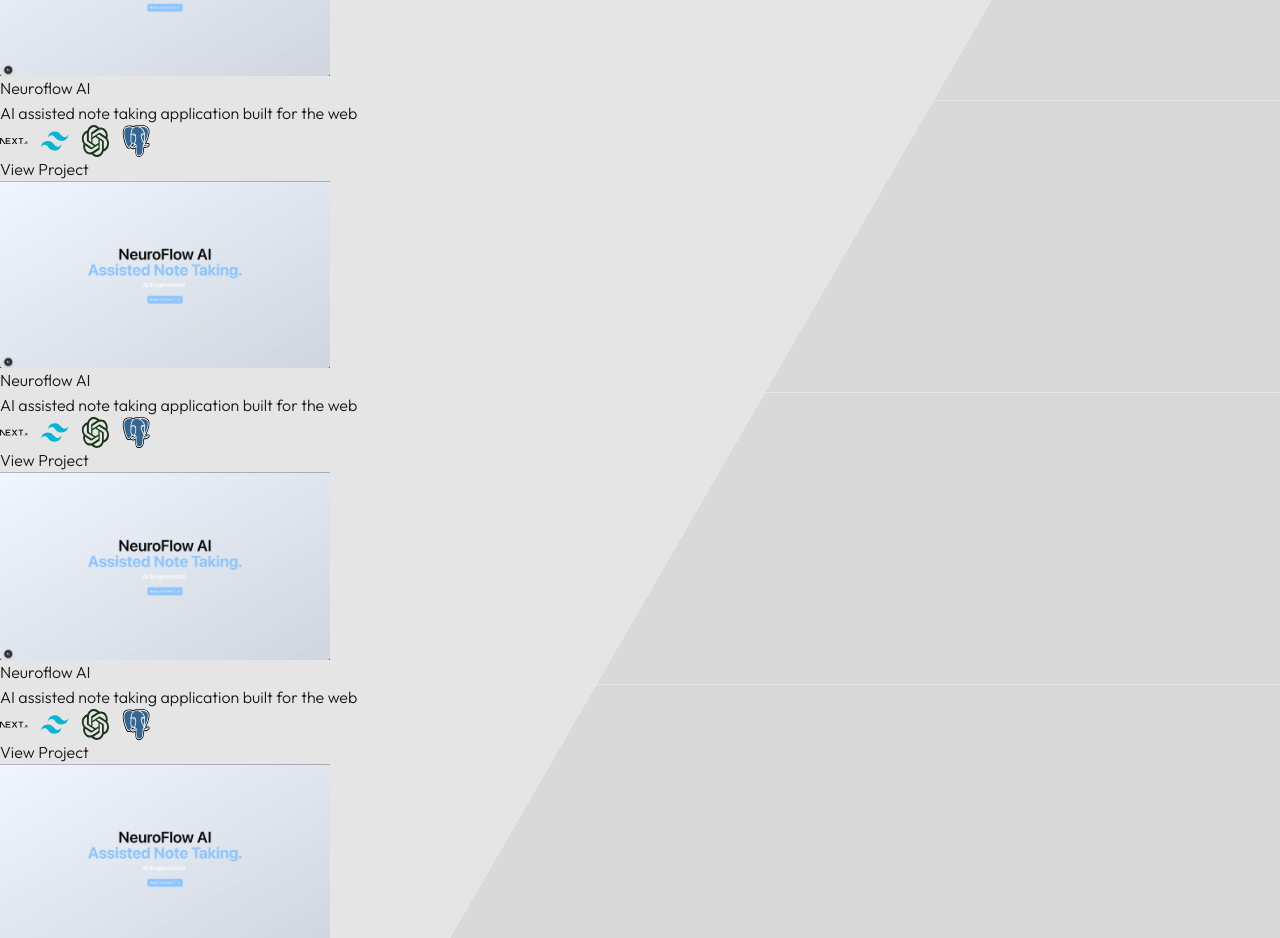
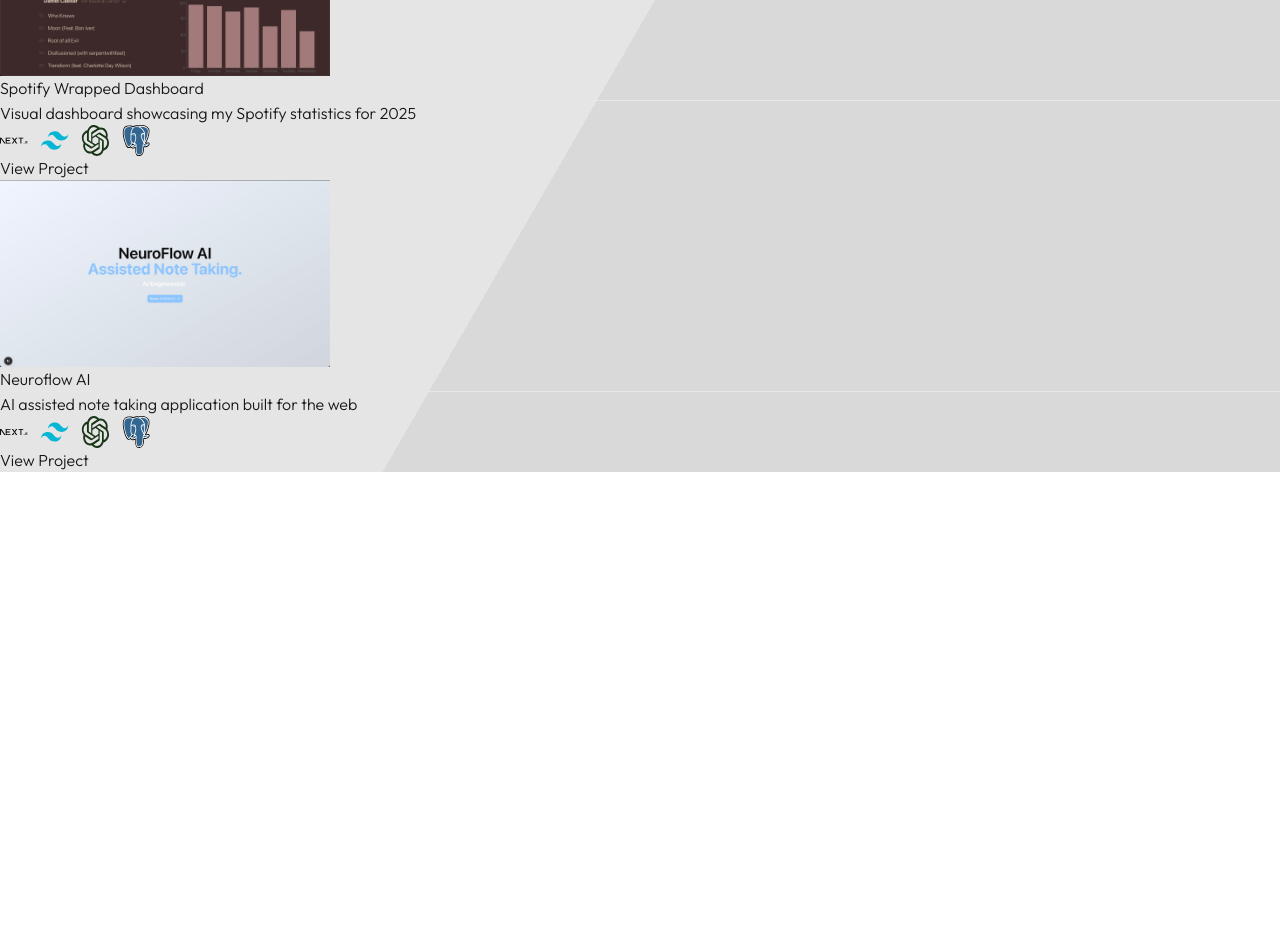
Before and after one commit to JaredSkates/Personal-Portfolio, a Next.js app: page /work in a window 1280 px wide. Shown: the part 420-1358 px from the top of the page. After the commit the page ends 892 px from the top, so only its background shows below. Built offline with nearby package versions, Linux system fonts and the light colour scheme.

Commit message:
Refactored Work Section

```diff
--- a/src/app/page.tsx
+++ b/src/app/page.tsx
@@ -1,6 +1,5 @@
 import Navbar from "@/components/navbar";
 import Hero from "@/components/Hero";
-import Experience from "@/components/Experience";
 
 export default function Home() {
   return (
@@ -9,8 +8,6 @@ export default function Home() {
       <Navbar /> {/* Imported Navbar component  */}
       {/* Hero */}
       <Hero /> {/* Imported Hero component  */}
-      {/* Experience */}
-      <Experience /> {/* Imported Experience component  */}
     </div>
   );
 }
--- a/src/components/ui/SubmitButton.tsx
+++ b/src/components/ui/SubmitButton.tsx
@@ -1,7 +1,5 @@
 "use client";
-
 import { useFormStatus } from "react-dom";
-
 
 export function SubmitButton() {
     const { pending } = useFormStatus()
--- a/src/components/work_cards/WorkCard1.tsx
+++ b/src/components/work_cards/WorkCard1.tsx
@@ -1,33 +1,23 @@
 "use client";
 import React from "react";
 import WorkCard from "../WorkCard";
+import {experiences} from '@/constants/index.js'
 
 export default function WorkCard1() {
   return (
     <div className="flex flex-col p-7 gap-20">
-      <WorkCard
-        title="Neuroflow AI"
-        imageSrc="/work1.png"
-        description="AI assisted note taking application built for the web"
-        techStackImg="/TechStack1.svg"
-        projectLink="https://github.com/JaredSkates/NeuroFlow-AI"
-      />
-
-      <WorkCard
-        title="Hoppscotch"
-        imageSrc="/work1.png"
-        description="AI assisted note taking application built for the web"
-        techStackImg="/TechStack1.svg"
-        projectLink="https://github.com/JaredSkates/NeuroFlow-AI"
-      />
-
-      <WorkCard
-        title="Neuroflow AI"
-        imageSrc="/work1.png"
-        description="AI assisted note taking application built for the web"
-        techStackImg="/TechStack1.svg"
-        projectLink="https://github.com/JaredSkates/NeuroFlow-AI"
-      />
+      {experiences.map((experience, idx) => {
+        return (
+        <WorkCard
+        key={idx}
+        title={experience.title}
+        imageSrc={experience.imageSrc}
+        description={experience.description}
+        techStackImg={experience.techStackImg}
+        projectLink={experience.projectLink}
+        />
+        )
+      })}
     </div>
   );
 }
--- a/src/components/work_cards/WorkCard2.tsx
+++ b/src/components/work_cards/WorkCard2.tsx
@@ -1,33 +1,23 @@
 "use client";
 import React from "react";
 import WorkCard from "../WorkCard";
+import {experiences2} from '@/constants/index.js'
 
 export default function WorkCard2() {
   return (
     <div className="flex flex-col p-7 gap-20 mt-10">
-      <WorkCard
-        title="Neuroflow AI"
-        imageSrc="/work1.png"
-        description="AI assisted note taking application built for the web"
-        techStackImg="/TechStack1.svg"
-        projectLink="https://github.com/JaredSkates/NeuroFlow-AI"
-      />
-
-      <WorkCard
-        title="Neuroflow AI"
-        imageSrc="/work1.png"
-        description="AI assisted note taking application built for the web"
-        techStackImg="/TechStack1.svg"
-        projectLink="https://github.com/JaredSkates/NeuroFlow-AI"
-      />
-
-      <WorkCard
-        title="Neuroflow AI"
-        imageSrc="/work1.png"
-        description="AI assisted note taking application built for the web"
-        techStackImg="/TechStack1.svg"
-        projectLink="https://github.com/JaredSkates/NeuroFlow-AI"
-      />
+      {experiences2.map((experience2, idx) => {
+        return (
+          <WorkCard
+          key={idx}
+          title={experience2.title}
+          imageSrc={experience2.imageSrc}
+          description={experience2.description}
+          techStackImg={experience2.techStackImg}
+          projectLink={experience2.projectLink}
+          />
+        )
+      })}
     </div>
   );
 }
--- a/src/constants/index.js
+++ b/src/constants/index.js
@@ -1,20 +1,19 @@
-export const EXPERIENCES = [
+export const experiences = [
     {
-        date: "Nov 2024 - Dec 2024",
-        role: "SWE Micro-Intern",
-        company: "CodeDay Labs",
-        description: `Collaborated with a team of 4 to implement Version Entities,
-                    a feature that allows data structures to maintain compatability.`,
-        technologies: ["TypeScript", "Node.js", "Vue.js"],
+        title:"Neuroflow AI",
+        imageSrc:"/work1.png",
+        description:"AI assisted note taking application built for the web",
+        techStackImg:"/TechStack1.svg",
+        projectLink:"https://github.com/JaredSkates/NeuroFlow-AI",
     },
+];
+
+export const experiences2 = [
     {
-        date: "Jun 2024 - Jun 2024",
-        role: "Volunteer",
-        company: "Area Youth Ministry",
-        description: `Collaborated with 2 coaches to teach the fundamentals of
-                    basketball to a small cohort of kids. Helped organize and create
-                    a welcoming environment.`,
-        technologies: ["Collaboration"],
-    },
-
+        title:"Spotify Wrapped Dashboard",
+        imageSrc:"/SpotifyWrapped.png",
+        description:"Visual dashboard showcasing my Spotify statistics for 2025",
+        techStackImg:"/TechStack1.svg",
+        projectLink:"https://github.com/JaredSkates/spotify-dashboard",
+    }
 ];
```
Also changed, not shown: src/components/Experience.tsx (deleted, +0 -15 lines), public/SpotifyWrapped.png (added).
